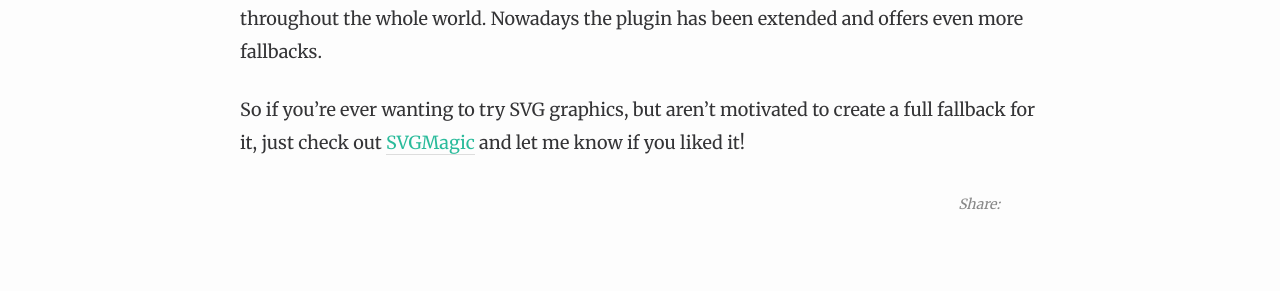
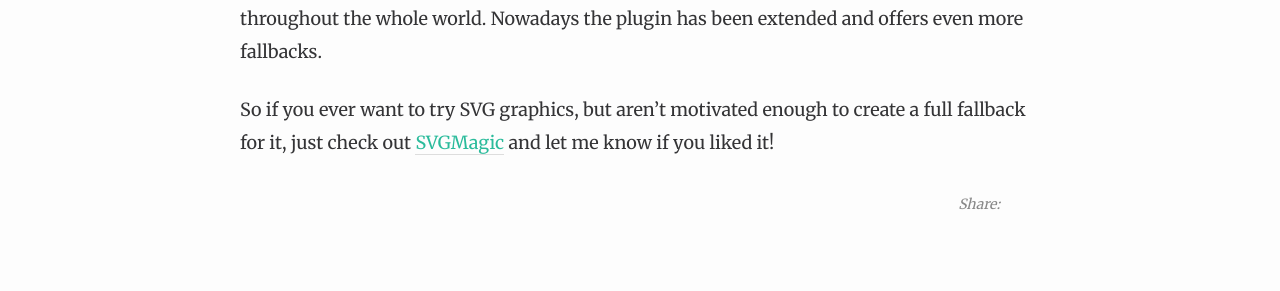
Before and after one commit to dirkgroenen/dirkgroenen.github.io, a Jekyll site: the page built from _posts/2014-08-09-a-very-first-post.markdown, in a window 1280 px wide. Shown: the part 3472-3763 px from the top of the page. Built offline with Jekyll 4.4.1, drawn with Linux system fonts in a browser that asks for light colours; nearby versions of some CDN libraries; some web fonts are replaced; library files that are not in the unit come from our copies; comment, search, counter and statistics services are not loaded.

Commit message:
Grammar error

```diff
--- a/_posts/2014-08-09-a-very-first-post.markdown
+++ b/_posts/2014-08-09-a-very-first-post.markdown
@@ -20,6 +20,6 @@ At this moment the first version of [SVGMagic](http://dirkgroenen.github.io/svgm
 
 A few days later it got mentioned by [Codrops](http://tympanus.net/codrops/collective/collective-100/) and within a few hours it got mentioned throughout the whole world. Nowadays the plugin has been extended and offers even more fallbacks.
 
-So if you're ever wanting to try SVG graphics, but aren't motivated to create a full fallback for it, just check out [SVGMagic](https://dirkgroenen.github.io/SVGMagic/) and let me know if you liked it!
+So if you ever want to try SVG graphics, but aren't motivated enough to create a full fallback for it, just check out [SVGMagic](https://dirkgroenen.github.io/SVGMagic/) and let me know if you liked it!
 
 [SVGMagic]: https://github.com/dirkgroenen/svgmagic
```
